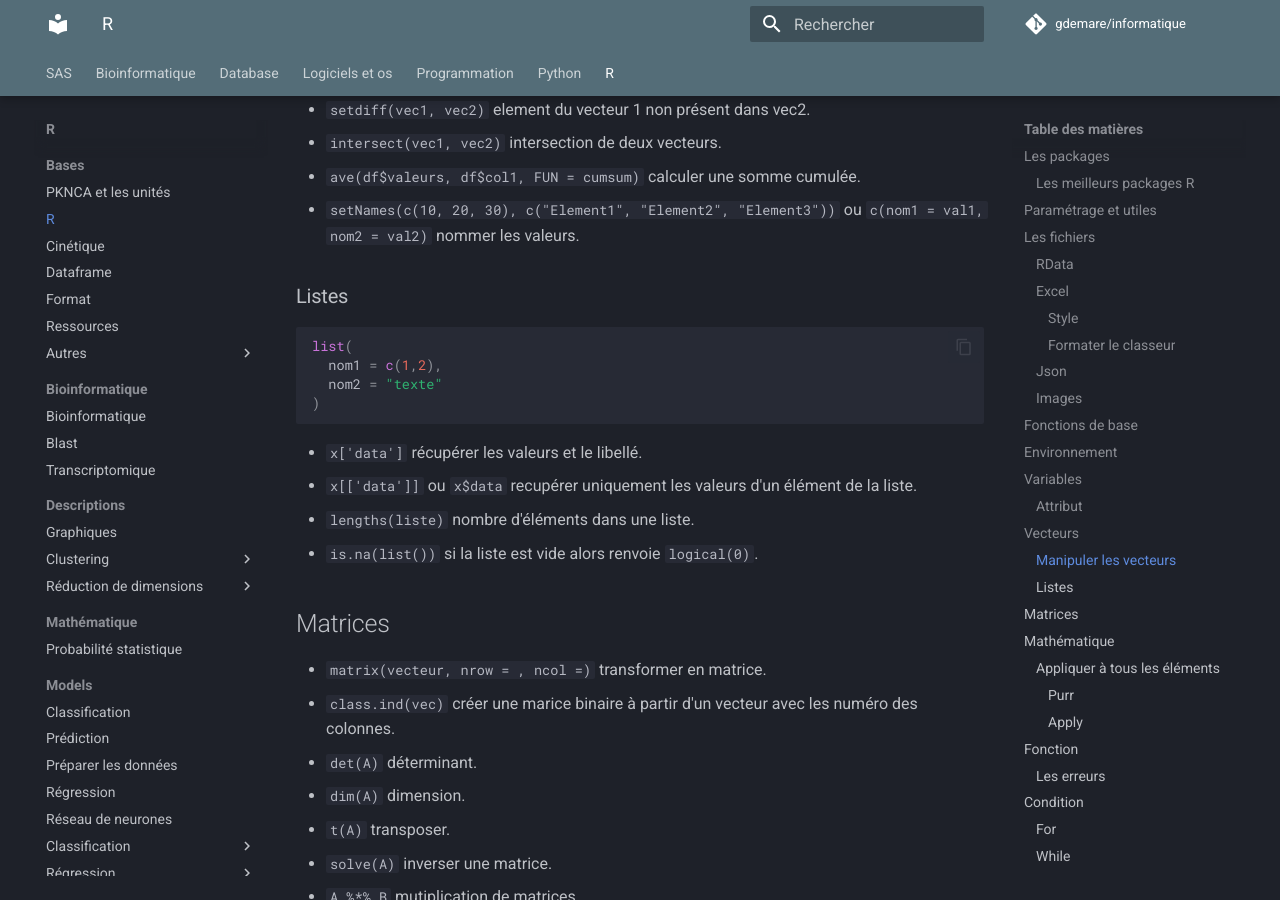
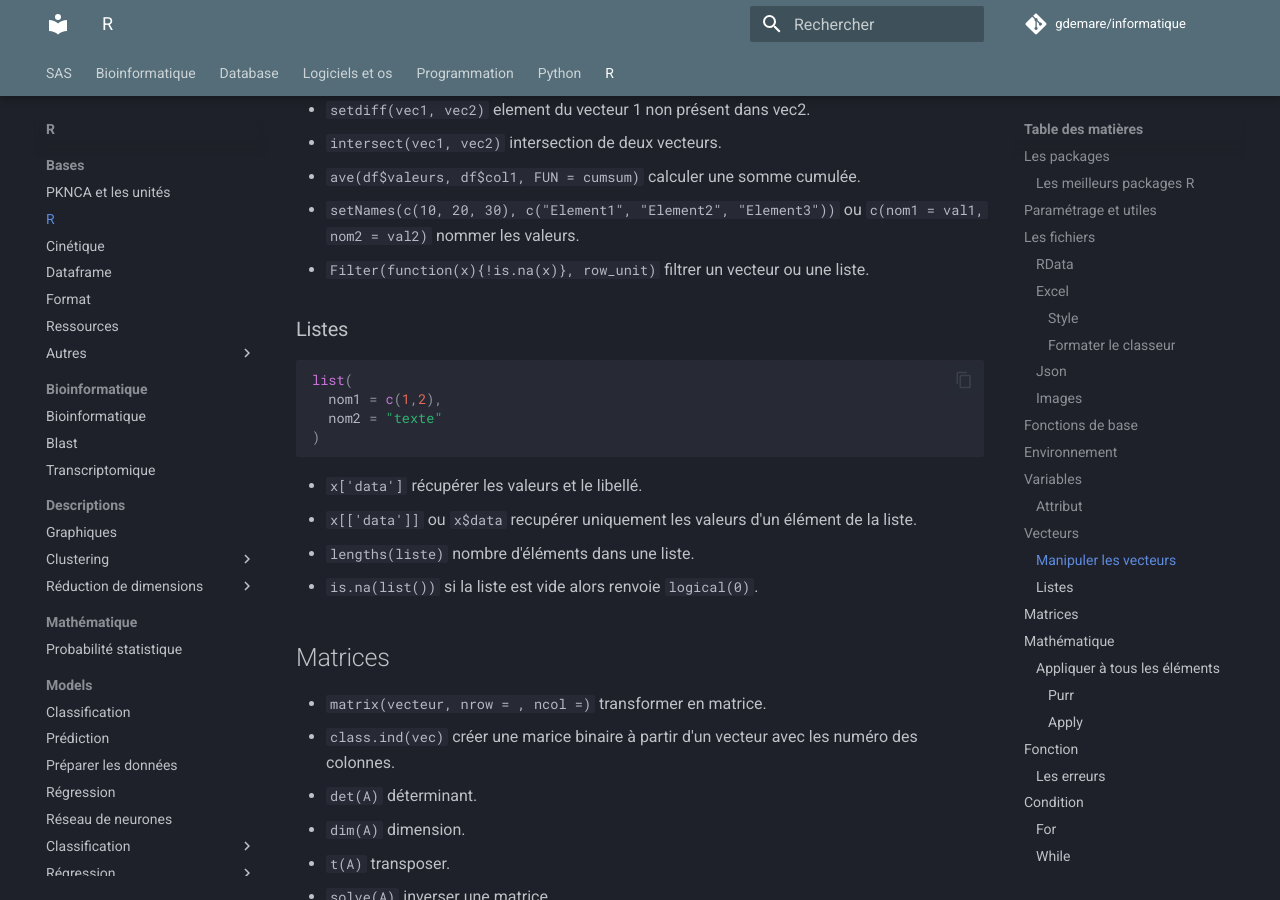
Before and after one commit to gdemare/Informatique, an MkDocs documentation site: the page built from docs/r/bases/R.md, in a window 1280 px wide and 900 px high, scrolled down 5328 px. Built offline with MkDocs 1.6.1 and Material for MkDocs 9.7.7, drawn with Linux system fonts in a browser that asks for light colours; comment, search, counter and statistics services are not loaded.

Commit message:
Update R.md

````diff
--- a/docs/r/bases/R.md
+++ b/docs/r/bases/R.md
@@ -162,6 +162,7 @@ Déclarer des variables :
 * `intersect(vec1, vec2)` intersection de deux vecteurs.
 * `ave(df$valeurs, df$col1, FUN = cumsum)` calculer une somme cumulée.
 * `setNames(c(10, 20, 30), c("Element1", "Element2", "Element3"))` ou `c(nom1 = val1, nom2 = val2)` nommer les valeurs.
+* `Filter(function(x){!is.na(x)}, row_unit)` filtrer un vecteur ou une liste.
 ### Listes
 
 ``` r
````
